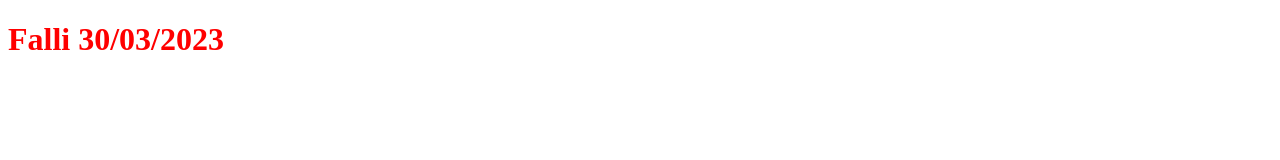
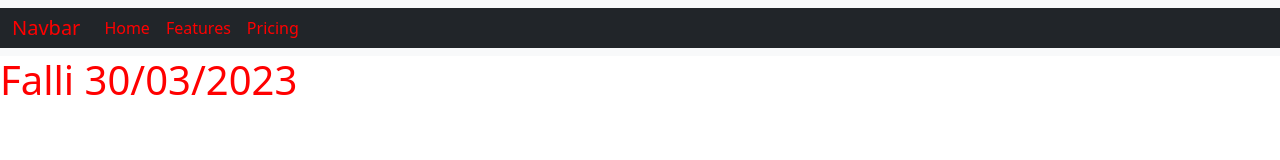
Before and after one commit to FalliMatteo/falli-compito, a plain HTML site: page index.html in a window 1280 px wide. Drawn offline with nearby package versions, Linux system fonts and the light colour scheme.

Commit message:
Terzo commit

```diff
--- a/index.html
+++ b/index.html
@@ -4,10 +4,33 @@
     <meta charset="UTF-8">
     <meta http-equiv="X-UA-Compatible" content="IE=edge">
     <meta name="viewport" content="width=device-width, initial-scale=1.0">
+    <link href="https://cdn.jsdelivr.net/npm/bootstrap@5.3.0-alpha2/dist/css/bootstrap.min.css" rel="stylesheet" integrity="sha384-aFq/bzH65dt+w6FI2ooMVUpc+21e0SRygnTpmBvdBgSdnuTN7QbdgL+OapgHtvPp" crossorigin="anonymous">
     <link rel="stylesheet" href="css/styles.css">
     <title>compito1</title>
 </head>
 <body>
+    <nav class="navbar navbar-expand-lg bg-body-tertiary">
+        <div class="container-fluid bg-dark">
+          <a class="navbar-brand TXT" href="#">Navbar</a>
+          <button class="navbar-toggler" type="button" data-bs-toggle="collapse" data-bs-target="#navbarNav" aria-controls="navbarNav" aria-expanded="false" aria-label="Toggle navigation">
+            <span class="navbar-toggler-icon"></span>
+          </button>
+          <div class="collapse navbar-collapse" id="navbarNav">
+            <ul class="navbar-nav">
+              <li class="nav-item">
+                <a class="nav-link TXT" aria-current="page" href="#">Home</a>
+              </li>
+              <li class="nav-item">
+                <a class="nav-link TXT" href="#">Features</a>
+              </li>
+              <li class="nav-item">
+                <a class="nav-link TXT" href="#">Pricing</a>
+              </li>
+            </ul>
+          </div>
+        </div>
+      </nav>
     <h1 class="TXT">Falli 30/03/2023</h1>
+    <script src="https://cdn.jsdelivr.net/npm/bootstrap@5.3.0-alpha2/dist/js/bootstrap.bundle.min.js" integrity="sha384-qKXV1j0HvMUeCBQ+QVp7JcfGl760yU08IQ+GpUo5hlbpg51QRiuqHAJz8+BrxE/N" crossorigin="anonymous"></script>
 </body>
 </html>
```
